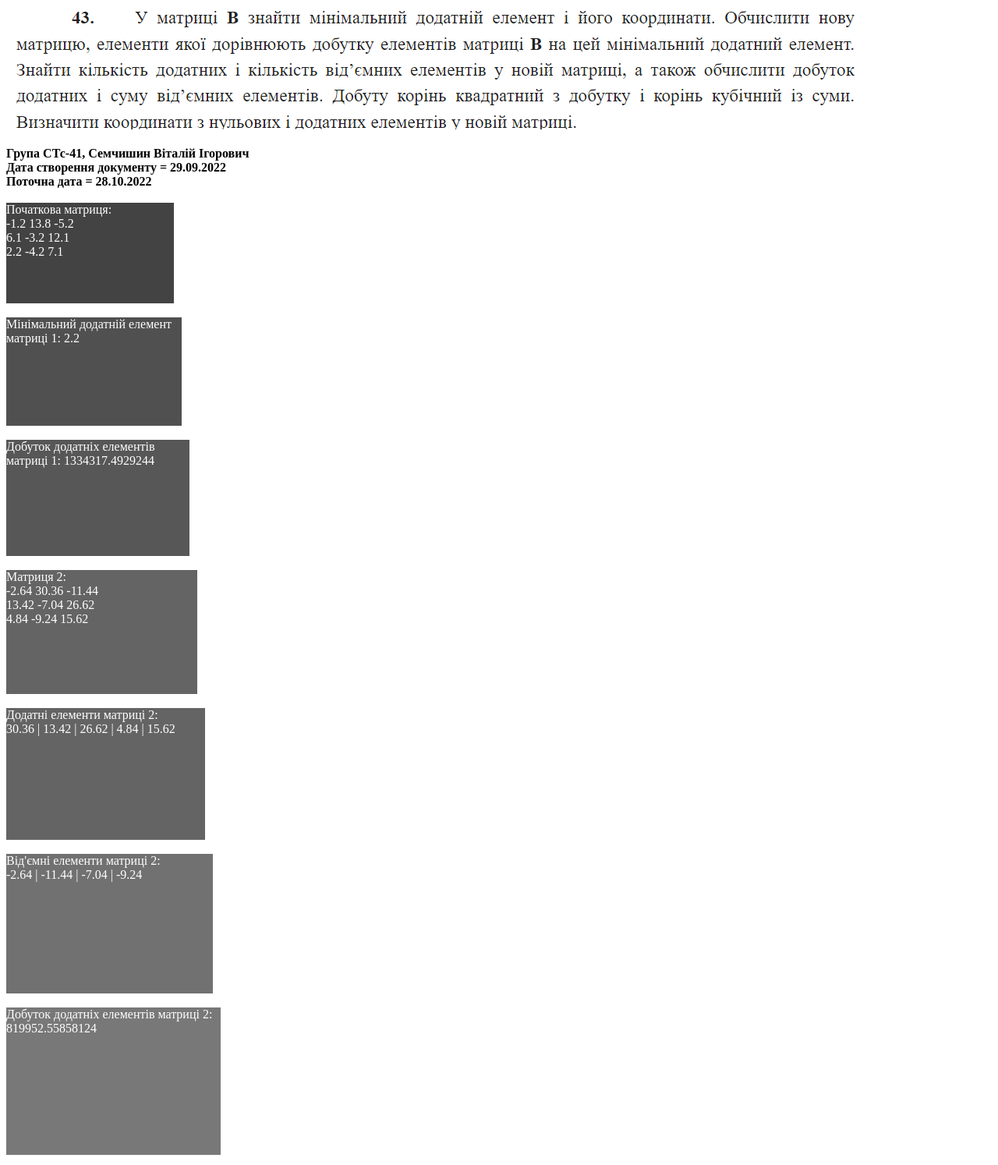
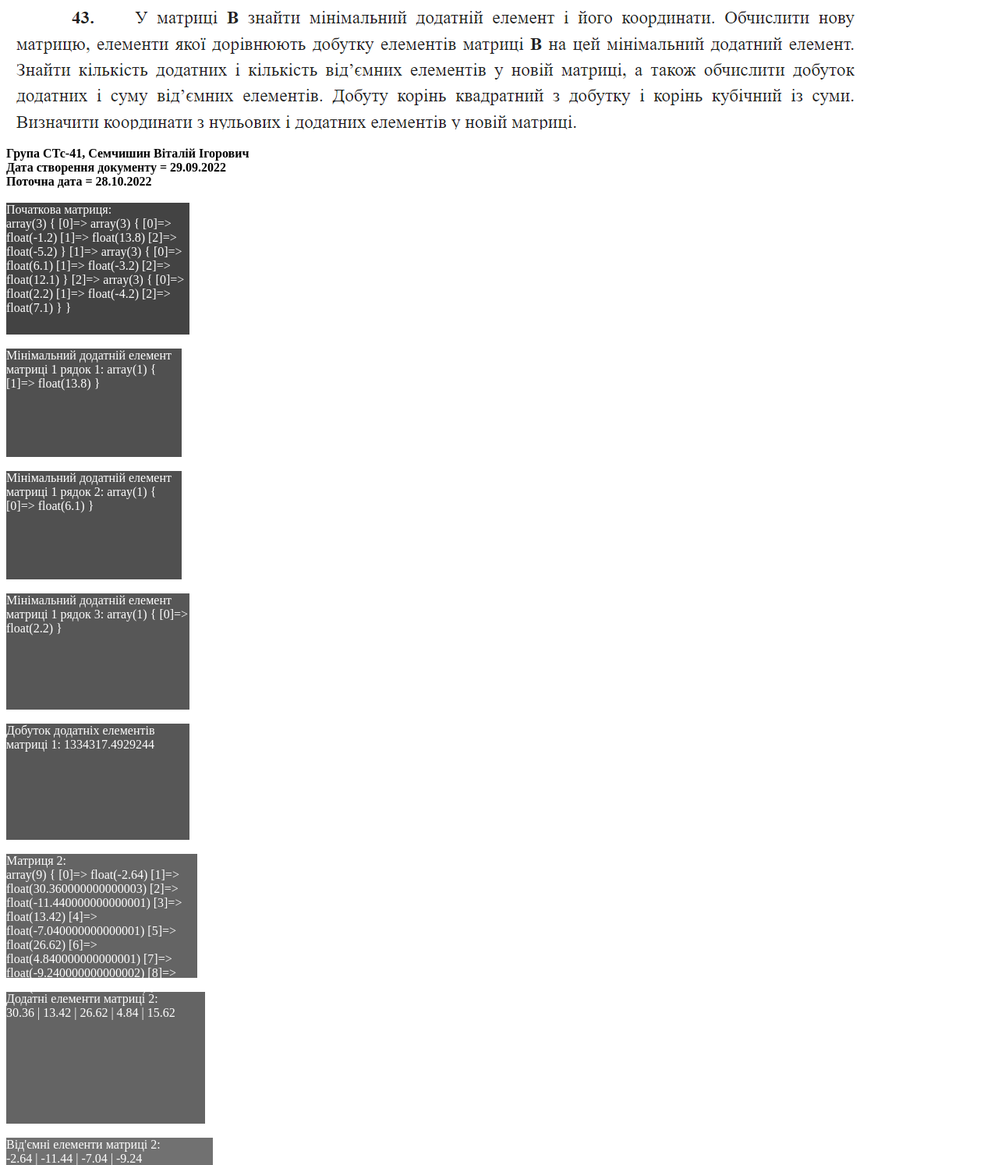
Before and after one commit to Vitalik1800/labs-web-semchyshyn18, a PHP site: page /lab14/lab14.php in a window 1280 px wide. Shown: the top 1494 px of the page at 78% size. Run offline with PHP 8.4, Linux system fonts and the light colour scheme.

Commit message:
Update lab14.php

```diff
--- a/lab14/lab14.php
+++ b/lab14/lab14.php
@@ -6,8 +6,8 @@
 	<title>Лабораторна робота №14</title>
 	<style type="text/css">
 		.first{
-			width: 215px;
-			height: 129px;
+			width: 235px;
+			height: 169px;
 			margin: 0;
 			padding: 0;
 			background: #434343;
@@ -133,63 +133,91 @@
 		echo "<b>Дата створення документу = ".date('29.09.2022')."</b>";
 		echo "<br>";
 		echo "<b>Поточна дата = ".date('d.m.2022')."</b></br><br>";
-	 $a = array(-1.2, 13.8, -5.2);
-	 $b = array(6.1, -3.2, 12.1);
-	 $c = array(2.2, -4.2, 7.1);
-	 $matrix = array_merge($a,$b, $c);
-	 $output_mat1 = $matrix[0]."\t".$matrix[1]."\t".$matrix[2]."<br>";
-     $output_mat2 = $matrix[3]."\t".$matrix[4]."\t".$matrix[5]."<br>";
-     $output_mat3 = $matrix[6]."\t".$matrix[7]."\t".$matrix[8]."<br>";
-	 $min_added_element = array_filter($matrix, function($min){
+		$matrix = array(
+			array(-1.2,13.8,-5.2),
+			array(6.1,-3.2,12.1),
+			array(2.2,-4.2,7.1)
+		);
+		$added1 = array_filter($matrix[0], function($min){
 			if($min > 1){
 				return $min;
 			}
 		});
-	 $newmartix = array_product($matrix);
+		$added2 = array_filter($matrix[1], function($min){
+			if($min > 1 && $min < 10){
+				return $min;
+			}
+		});
+		$added3 = array_filter($matrix[2], function($min){
+			if($min >= 1 && $min < 7){
+				return $min;
+			}
+		});
+		$num1 = $added1;
+		$num2 = $added2;
+		$num3 = $added3;
+		$newmartix = array_product($matrix[0]);
+		$newmartix1 = array_product($matrix[1]);
+		$newmartix2 = array_product($matrix[2]);
+		$newmartix3 = $newmartix * $newmartix1 * $newmartix2;
+
 	 $func = array_map(function($newmartix){
 	 	return $newmartix * 2.2; // Утворення матриці 2 за допомогою множення на мінімальний додатній елемент матриці 1
-	 }, $matrix);
-	 $new_mat1 = $func[0]."\t".$func[1]."\t".$func[2]."<br>";
-     $new_mat2 = $func[3]."\t".$func[4]."\t".$func[5]."<br>";
-     $new_mat3 = $func[6]."\t".$func[7]."\t".$func[8]."<br>";
-	 $x = min($min_added_element);
-	 $added = array_filter($func, function($k){
+	 }, $matrix[0]);
+	  $func1 = array_map(function($newmartix){
+	 	return $newmartix * 2.2; // Утворення матриці 2 за допомогою множення на мінімальний додатній елемент матриці 1
+	 }, $matrix[1]);
+	  $func2 = array_map(function($newmartix){
+	 	return $newmartix * 2.2; // Утворення матриці 2 за допомогою множення на мінімальний додатній елемент матриці 1
+	 }, $matrix[2]);
+	  $matrix_combine =  array_merge($func, $func1, $func2);
+	  $added = array_filter($matrix_combine, function($k){
 	 	return $k > 0;
 	 });
-	 $minus = array_filter($func, function($k){
+	  $minus = array_filter($matrix_combine, function($k){
 	 	return $k < 0;
 	 });
 	  $product = array_product($added);
 	  $sum = array_sum($minus);
 	   $sqr = sqrt($product);
+
 	 $sqr3 = -30.36 ** (1/3);
-	 $mat = array_map(function($newm){
-	 	return $newm*4.84; // Утворення матриці 3 за допомогою множення на мінімальний додатній елемент матриці 2
-	 }, $func);
-	 $new_matrix1 = $mat[0]."\t".$mat[1]."\t".$mat[2]."<br>";
-     $new_matrix2 = $mat[3]."\t".$mat[4]."\t".$mat[5]."<br>";
-     $new_matrix3 = $mat[6]."\t".$mat[7]."\t".$mat[8]."<br>";
-	 $null = array_filter($mat, function($k1){
+		 $func11 = array_map(function($newmartix){
+	 	return $newmartix * 4.84; // Утворення матриці 2 за допомогою множення на мінімальний додатній елемент матриці 1
+	 }, $matrix[0]);
+	  $func22= array_map(function($newmartix){
+	 	return $newmartix * 4.84; // Утворення матриці 2 за допомогою множення на мінімальний додатній елемент матриці 1
+	 }, $matrix[1]);
+	  $func33 = array_map(function($newmartix){
+	 	return $newmartix * 4.84; // Утворення матриці 2 за допомогою множення на мінімальний додатній елемент матриці 1
+	 }, $matrix[2]);
+	  $matrix_combine1 =  array_merge($func11, $func22, $func33);
+	  $null = array_filter($matrix_combine1, function($k1){
 	 	return $k1 == 0;
 	 });
-	 $added_2 = array_filter($mat, function($k){
+	  $added_2 = array_filter($matrix_combine1, function($k){
 	 	return $k > 0;
 	 });
 	 ?>
-	 <div class="first">Початкова матриця: <br> <?php echo $output_mat1; echo $output_mat2;
-	 echo $output_mat3?></div><br>
-	  <div class="second">Мінімальний додатній елемент матриці 1: <?php echo $x;?></div><br>
-	  <div class="third">Добуток додатніх елементів матриці 1: <?php echo $newmartix;?></div><br>
-	  <div class="fourth">Матриця 2: <br> <?php echo $new_mat1; echo $new_mat2;
-	 echo $new_mat3?></div><br>
+	 <div class="first">Початкова матриця: <br> <?php var_dump($matrix);?></div><br>
+	  <div class="second">Мінімальний додатній елемент матриці 1 рядок 1: <?php
+	    echo var_dump($num1);
+	  ;?></div><br>
+	   <div class="second">Мінімальний додатній елемент матриці 1 рядок 2: <?php
+	    echo var_dump($num2);
+	  ;?></div><br>
+	  <div class="third">Мінімальний додатній елемент матриці 1 рядок 3: <?php
+	    echo var_dump($num3);
+	  ;?></div><br>
+	  <div class="third">Добуток додатніх елементів матриці 1: <?php echo $newmartix3;?></div><br>
+	  <div class="fourth">Матриця 2: <br> <?php echo var_dump($matrix_combine);?></div><br>
 	  <div class="fifth">Додатні елементи матриці 2: <br><?php echo implode(" | ",$added);?></div><br>
 	  <div class="sixth">Від'ємні елементи матриці 2: <br><?php echo implode(" | ", $minus);?></div><br>
 	  <div class="seventh">Добуток додатніх елементів матриці 2: <?php echo $product;?></div><br>
 	  <div class="eight">Сума від'ємних елементів матриці 2: <?php echo $sum;?></div><br>
 	  <div class="nine">Корінь квадратний з добутку: <?php echo $sqr; ?></div><br>
 	   <div class="ten">Корінь кубічний із суми: <?php echo $sqr3;?></div><br>
-	   <div class="eleven">Матриця 3: <br> <?php echo $new_matrix1; echo $new_matrix2;
-	 echo $new_matrix3?></div><br>
+	   <div class="eleven">Матриця 3: <br> <?php var_dump($matrix_combine1)?></div><br>
 	  <div class="twel">Нульові елементи матриці 3: <?php echo implode("",$null);?></div><br>
 	   <div class="t13">Додатні елементи матриці 3: <?php echo implode(" | ", $added_2);?></div><br>
 
```
Lines whose indentation alone changed are shown as unchanged.
